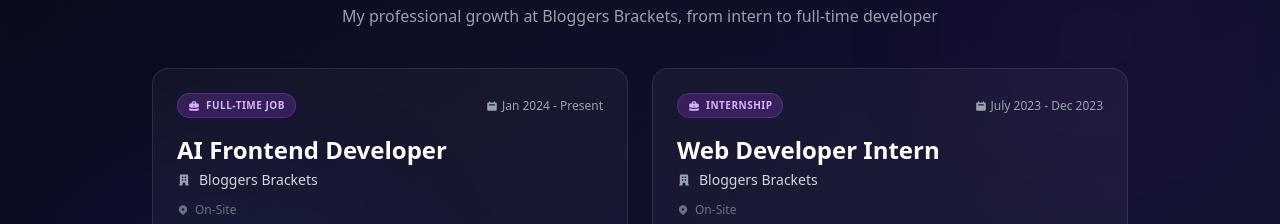
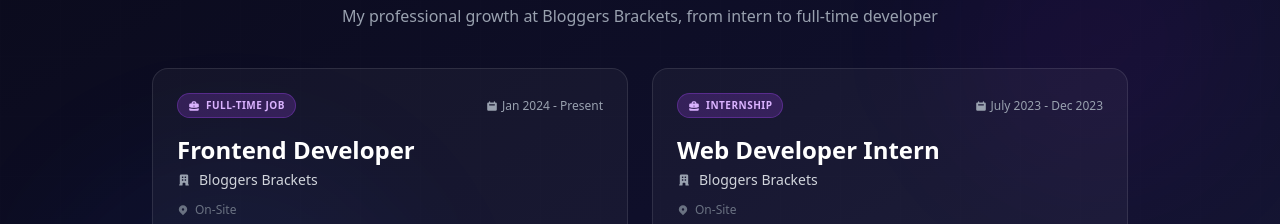
Before and after one commit to MuhammadWaqar7615/Portfolio, a React (Vite) app: page / in a window 1280 px wide. Shown: the part 4984-5208 px from the top of the page. Built offline with nearby package versions, Linux system fonts and the light colour scheme.

Commit message:
update Experience component: correct job title from "AI Frontend Developer" to "Frontend Developer"

```diff
--- a/src/Components/Experience/Experience.jsx
+++ b/src/Components/Experience/Experience.jsx
@@ -9,7 +9,7 @@
 
 const experiences = [
   {
-    title: "AI Frontend Developer",
+    title: "Frontend Developer",
     company: "Bloggers Brackets",
     location: "On-Site",
     duration: "Jan 2024 - Present",
```
